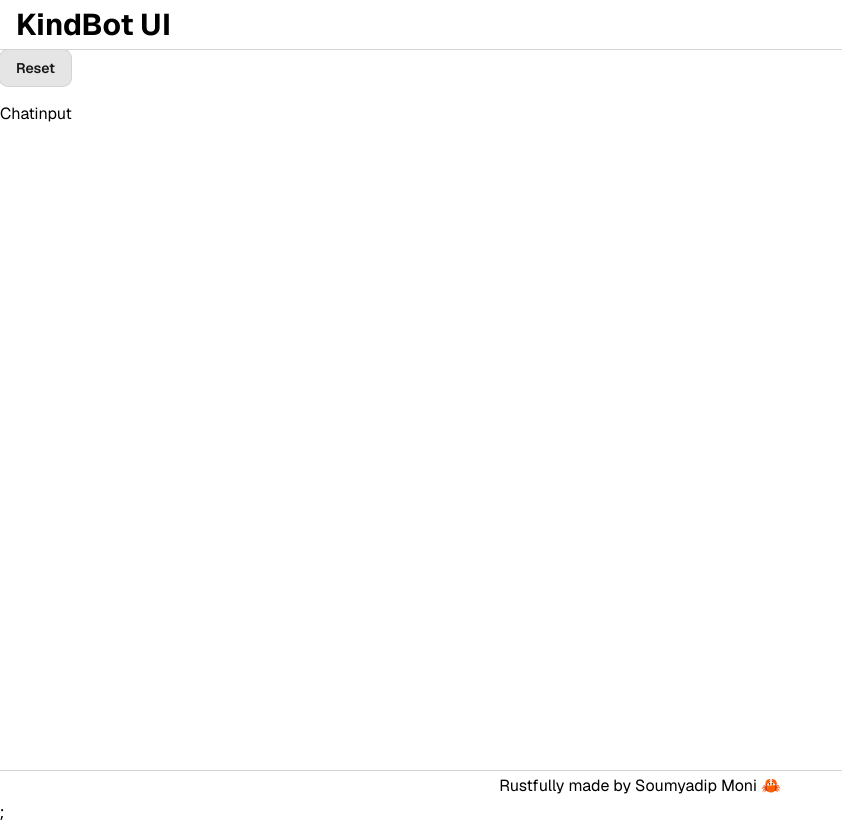
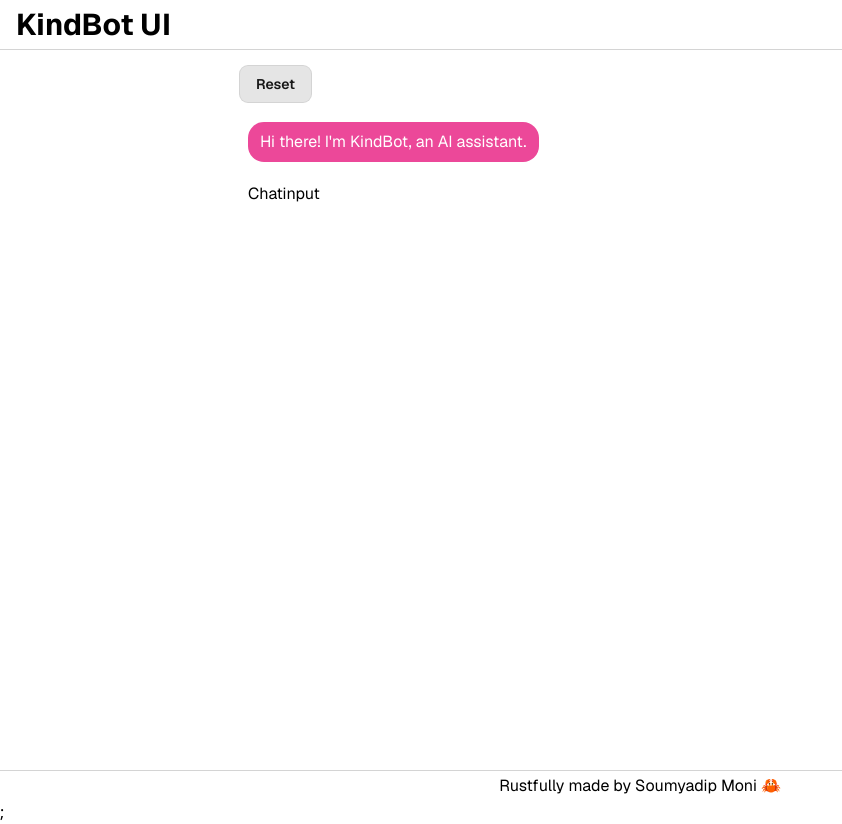
Before and after one commit to AvaterClasher/kind-chatbot-frontend-2, a Next.js app: page / in a window 1280 px wide. Both pictures are taken after a click on the button "Reset". Shown: the whole page, without its empty margins (0-842 px from the left). Built offline with nearby package versions, Linux system fonts and the light colour scheme.

Commit message:
feat: :sparkles: Added Chat Message component to map all the messages in the array

```diff
--- a/components/Chat/Chat.tsx
+++ b/components/Chat/Chat.tsx
@@ -1,21 +1,32 @@
+/** @format */
+
 import { Message } from "@/types";
 import { FC } from "react";
 import { ResetChat } from "./ResetChat";
+import { ChatMessage } from "./ChatMessage";
 
 interface Props {
-    message: Message[];
+	messages: Message[];
 	loading: boolean;
+	onReset: () => void;
 }
 
-export const Chat: FC<Props> = ({ message, loading }) => {
+export const Chat: FC<Props> = ({ messages, loading, onReset }) => {
 	return (
 		<>
 			<div className="flex flex-row justify-between items-center mb-4">
-                <ResetChat onReset={() => console.log("Reset")} />
+				<ResetChat onReset={onReset} />
 			</div>
+			<div className="flex flex-col rounded-lg px-2 border-neutral-300">
+				{messages.map((message, index) => (
+					<div key={index} className="my-1">
+						<ChatMessage message={message} />
+					</div>
+				))}
 				<div className="mt-4 bottom-[56px] left-0 w-full">
 					Chatinput
 				</div>
+			</div>
 		</>
-    )
-}
+	);
+};
--- /dev/null
+++ b/components/Chat/ChatMessage.tsx
@@ -0,0 +1,27 @@
+/** @format */
+
+import { Message } from "@/types";
+import { FC } from "react";
+
+interface Props {
+	message: Message;
+}
+
+export const ChatMessage: FC<Props> = ({ message }) => {
+	return (
+		<div
+			className={`flex flex-col ${
+				message.role === "assistant" ? "items-start" : "items-end"
+			}`}>
+			<div
+				className={`flex items-center ${
+					message.role === "assistant"
+						? "bg-pink-500 text-white"
+						: "bg-blue-500 text-white"
+				} rounded-2xl px-3 py-2 max-w-[67%] whitespace-pre-wrap`}
+				style={{ overflowWrap: "anywhere" }}>
+				<div>{message.content}</div>
+			</div>
+		</div>
+	);
+};
--- a/pages/index.tsx
+++ b/pages/index.tsx
@@ -1,3 +1,5 @@
+/** @format */
+
 import Image from "next/image";
 import { GeistSans } from "geist/font/sans";
 import Head from "next/head";
@@ -7,10 +9,18 @@ import { Chat } from "@/components/Chat/Chat";
 import { Message } from "@/types";
 import { FC, useState } from "react";
 
-
 export default function Home() {
 	const [messages, setMessages] = useState<Message[]>([]);
 	const [loading, setLoading] = useState<boolean>(false);
+
+	const handleReset = () => {
+		setMessages([
+			{
+				role: "assistant",
+				content: `Hi there! I'm KindBot, an AI assistant.`,
+			},
+		]);
+	};
 
 	return (
 		<>
@@ -25,13 +35,20 @@ export default function Home() {
 			</Head>
 			<main className={`${GeistSans.className}`}>
 				<div className="flex flex-col h-screen">
-          <Navbar/>
+					<Navbar />
 					<div className="flex-1 overflow-auto pb-4">
-            <Chat message={messages} loading={loading}/>
+						<div className="max-w-[800px] mx-auto mt-4 ">
+							<Chat
+								messages={messages}
+								loading={loading}
+								onReset={handleReset}
+							/>
 						</div>
-          <Footer/>
 					</div>
-      </main>;
+					<Footer />
+				</div>
+			</main>
+			;
 		</>
 	);
 }
```
Lines whose indentation alone changed are shown as unchanged.
